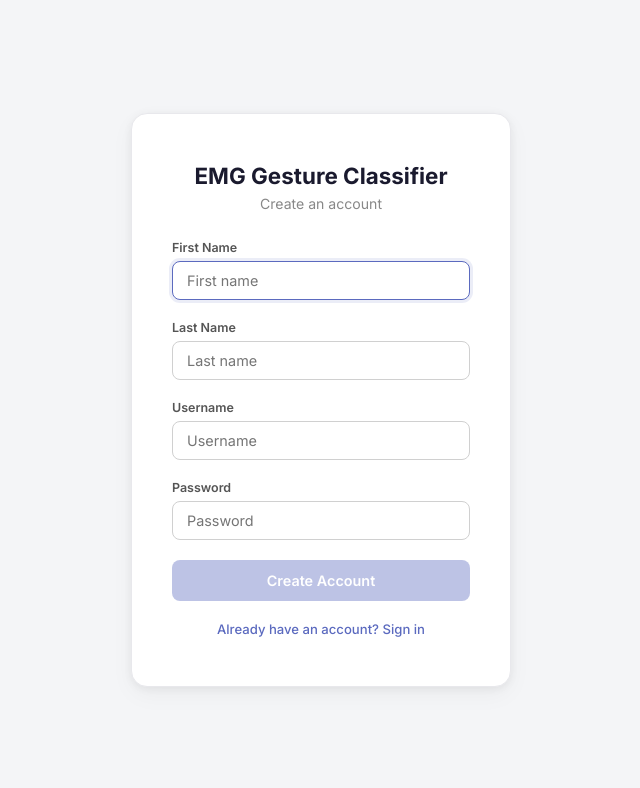
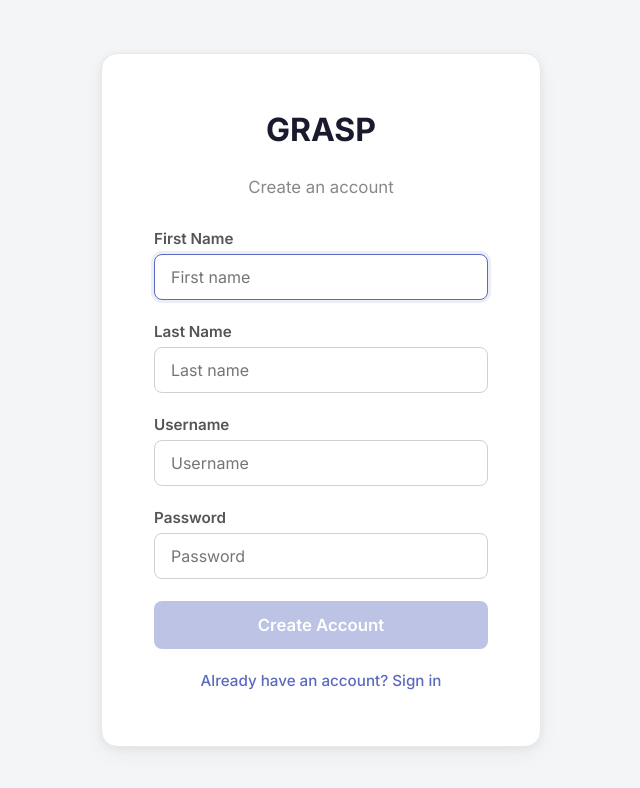
Before and after one commit to alyshiasoans/grasp, a React (Create React App) app in the folder frontend/: page / in a window 1280 px wide. Both pictures are taken after a click on the button "Don't have an account? Register". Shown: the top 788 px of the page, without its empty margins (319-959 px from the left). Built offline with nearby package versions, Linux system fonts and the light colour scheme; no server answers.

Commit message:
dashboard and login page

```diff
--- a/frontend/src/App.css
+++ b/frontend/src/App.css
@@ -91,6 +91,36 @@ body {
   display: flex;
   flex-direction: column;
   gap: 20px;
+}
+
+.dash-welcome-card {
+  padding: 56px 60px;
+  text-align: left;
+}
+
+.dash-welcome-title {
+  font-size: 1.5rem;
+  font-weight: 600;
+  color: #555;
+  letter-spacing: 0.3px;
+  margin-bottom: 8px;
+}
+
+.dash-welcome-subtitle {
+  font-size: 1.2rem;
+  color: #555;
+  margin-bottom: 18px;
+}
+
+.dash-instructions {
+  list-style: decimal;
+  padding-left: 22px;
+  display: flex;
+  flex-direction: column;
+  gap: 10px;
+  font-size: 1.15rem;
+  color: #333;
+  line-height: 1.6;
 }
 
 .page-title {
@@ -848,23 +878,23 @@ body {
   background: #fff;
   border: 1px solid #e8e8ec;
   border-radius: 16px;
-  padding: 48px 40px;
-  width: 380px;
+  padding: 56px 52px;
+  width: 440px;
   box-shadow: 0 2px 8px rgba(0,0,0,0.06), 0 8px 24px rgba(0,0,0,0.04);
   text-align: center;
 }
 
 .login-title {
-  font-size: 1.4rem;
+  font-size: 2rem;
   font-weight: 700;
   color: #1a1a2e;
-  margin-bottom: 6px;
+  margin-bottom: 28px;
 }
 
 .login-subtitle {
-  font-size: 0.88rem;
+  font-size: 1.05rem;
   color: #888;
-  margin-bottom: 28px;
+  margin-bottom: 32px;
 }
 
 .login-form {
@@ -874,19 +904,19 @@ body {
 }
 
 .login-label {
-  font-size: 0.78rem;
+  font-size: 0.95rem;
   font-weight: 600;
   color: #555;
   margin-bottom: 6px;
 }
 
 .login-input {
-  padding: 10px 14px;
+  padding: 12px 16px;
   border: 1px solid #d0d0d0;
   border-radius: 8px;
   font-family: inherit;
-  font-size: 0.9rem;
-  margin-bottom: 20px;
+  font-size: 1rem;
+  margin-bottom: 22px;
   transition: border-color 0.15s;
 }
 
@@ -898,17 +928,17 @@ body {
 
 .login-btn {
   width: 100%;
-  padding: 12px;
-  font-size: 0.9rem;
+  padding: 14px;
+  font-size: 1.05rem;
 }
 
 .login-error {
   background: #fff0f0;
   color: #c0392b;
-  font-size: 0.82rem;
-  padding: 10px 14px;
+  font-size: 0.95rem;
+  padding: 12px 16px;
   border-radius: 8px;
-  margin-bottom: 16px;
+  margin-bottom: 18px;
   border: 1px solid #f5c6cb;
 }
 
@@ -917,8 +947,8 @@ body {
   border: none;
   color: #5b6abf;
   font-family: inherit;
-  font-size: 0.82rem;
-  margin-top: 20px;
+  font-size: 0.95rem;
+  margin-top: 22px;
   cursor: pointer;
   font-weight: 500;
 }
--- a/frontend/src/App.js
+++ b/frontend/src/App.js
@@ -43,7 +43,7 @@ function App() {
         {/* Header */}
         <header className="header">
           <h1 className="title">
-            {activePage === 'training' ? 'EMG Gesture Training' : activePage === 'testing' ? 'EMG Gesture Testing' : activePage === 'progress' ? 'Progress' : 'EMG Gesture Classifier'}
+            {activePage === 'training' ? 'Gesture Training' : activePage === 'testing' ? 'Gesture Testing' : activePage === 'progress' ? 'Progress' : 'Dashboard'}
           </h1>
           <div className="header-right">
             <div className="header-mode-toggle">
@@ -62,15 +62,11 @@ function App() {
                 </button>
               </div>
             </div>
-            <span className={`status-dot ${connected ? 'connected' : 'disconnected'}`} />
-            <span className="status-text">
-              {connected ? 'Connected' : 'Disconnected'}
-            </span>
           </div>
         </header>
 
         {activePage === 'dashboard' && (
-          <Dashboard connected={connected} user={user} onNavigate={setActivePage} />
+          <Dashboard user={user} />
         )}
 
         {activePage === 'training' && (
--- a/frontend/src/components/Dashboard.js
+++ b/frontend/src/components/Dashboard.js
@@ -1,100 +1,17 @@
-import React, { useState, useEffect } from 'react';
+import React from 'react';
 
-const API = 'http://localhost:5050';
-
-function Dashboard({ connected, user, onNavigate }) {
-  const [data, setData] = useState(null);
-  const [loading, setLoading] = useState(true);
-
-  useEffect(() => {
-    if (!user?.id) return;
-    setLoading(true);
-    fetch(`${API}/api/dashboard/${user.id}`)
-      .then((r) => r.json())
-      .then(setData)
-      .catch(() => {})
-      .finally(() => setLoading(false));
-  }, [user?.id]);
-
-  if (loading) {
-    return (
-      <div className="dashboard-page">
-        <h2 className="page-title">Dashboard</h2>
-        <p className="dash-loading">Loading…</p>
-      </div>
-    );
-  }
-
-  if (!data) {
-    return (
-      <div className="dashboard-page">
-        <h2 className="page-title">Dashboard</h2>
-        <p className="dash-loading">Could not load dashboard data.</p>
-      </div>
-    );
-  }
-
+function Dashboard({ user }) {
   return (
     <div className="dashboard-page">
-      <h2 className="page-title">Welcome back, {user?.firstName}!</h2>
-
-      {/* Stat cards row */}
-      <div className="dash-stats-row">
-        <div className="card dash-stat-card">
-          <div className="dash-stat-value">{data.streak}</div>
-          <div className="dash-stat-label">Day Streak 🔥</div>
-        </div>
-        <div className="card dash-stat-card">
-          <div className="dash-stat-value">{data.overallAccuracy}%</div>
-          <div className="dash-stat-label">Overall Accuracy</div>
-        </div>
-        <div className="card dash-stat-card">
-          <div className="dash-stat-value">{data.gesturesTrained}</div>
-          <div className="dash-stat-label">Gestures Trained</div>
-        </div>
-        <div className="card dash-stat-card">
-          <span className={`status-dot ${connected ? 'connected' : 'disconnected'}`} />
-          <div className="dash-stat-label">{connected ? 'Device Connected' : 'Disconnected'}</div>
-        </div>
+      <div className="card dash-welcome-card">
+        <h2 className="dash-welcome-title">Welcome, {user?.firstName}!</h2>
+        <p className="dash-welcome-subtitle">Here's how to get started with GRASP:</p>
+        <ol className="dash-instructions">
+          <li><strong>Training</strong> — Record EMG signals for each gesture to build your classifier.</li>
+          <li><strong>Testing</strong> — Test how well the classifier recognises your gestures in real time.</li>
+          <li><strong>Progress</strong> — Track your accuracy for each gesture and see where to improve.</li>
+        </ol>
       </div>
-
-      {/* Suggestions */}
-      {data.suggestions.length > 0 && (
-        <div className="card dash-suggestions-card">
-          <h3 className="dashboard-card-title">Suggestions</h3>
-          <ul className="dash-suggestion-list">
-            {data.suggestions.map((s, i) => (
-              <li key={i} className="dash-suggestion-item">{s}</li>
-            ))}
-          </ul>
-        </div>
-      )}
-
-      {/* Recent sessions */}
-      {data.recentSessions.length > 0 && (
-        <div className="card dash-recent-card">
-          <h3 className="dashboard-card-title">Recent Sessions</h3>
-          <div className="dash-session-list">
-            {data.recentSessions.map((s) => (
-              <div key={s.id} className="dash-session-row">
-                <span className={`dash-session-type ${s.type}`}>{s.type}</span>
-                <span className="dash-session-status">{s.status}</span>
-                <span className="dash-session-date">
-                  {s.startedAt ? new Date(s.startedAt).toLocaleDateString() : '—'}
-                </span>
-                {s.duration != null && (
-                  <span className="dash-session-dur">{Math.round(s.duration)}s</span>
-                )}
-              </div>
-            ))}
-          </div>
-        </div>
-      )}
-
-      {/* Practice button */}
-      <button className="btn btn-start dash-practice-btn" onClick={() => onNavigate('testing')}>
-        ▶ Start Practice Session
-      </button>
     </div>
   );
 }
--- a/frontend/src/components/LoginPage.js
+++ b/frontend/src/components/LoginPage.js
@@ -47,10 +47,10 @@ function LoginPage({ onLogin }) {
   return (
     <div className="login-page">
       <div className="login-card">
-        <h1 className="login-title">EMG Gesture Classifier</h1>
-        <p className="login-subtitle">
-          {isRegister ? 'Create an account' : 'Sign in to continue'}
-        </p>
+        <h1 className="login-title">GRASP</h1>
+        {isRegister && (
+          <p className="login-subtitle">Create an account</p>
+        )}
 
         {error && <div className="login-error">{error}</div>}
 
```
